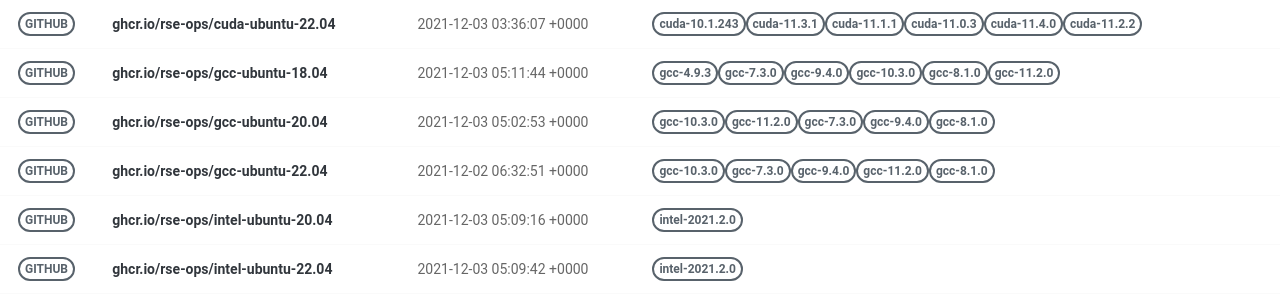
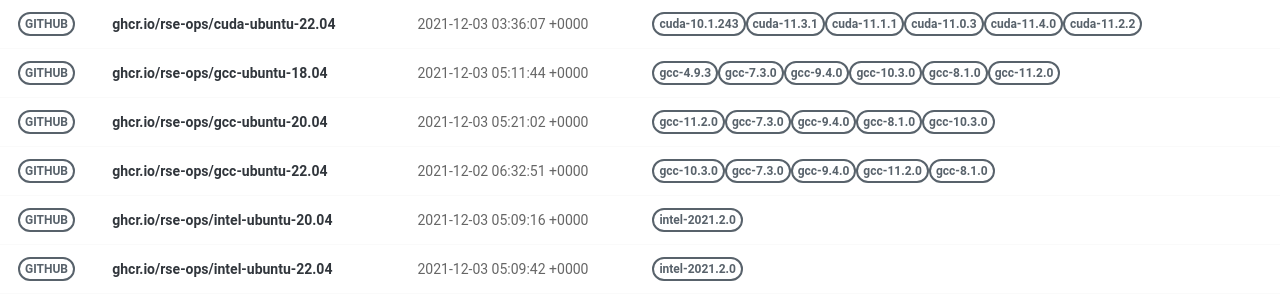
Before and after one commit to rse-ops/docker-images, a Jekyll site: the page built from pages/index.md, in a window 1280 px wide. Shown: the part 326-626 px from the top of the page. Built offline with Jekyll 4.4.1, drawn with Linux system fonts in a browser that asks for light colours; nearby versions of some CDN libraries; part of the change alters nothing that is shown.

Commit message:
Automated push to update library 2021-12-03

```diff
--- a/_library/ghcr.io-rse-ops-gcc-ubuntu-20.04.md
+++ b/_library/ghcr.io-rse-ops-gcc-ubuntu-20.04.md
@@ -1,14 +1,11 @@
 ---
 layout: container
 name: ghcr.io/rse-ops/gcc-ubuntu-20.04
-updated_at: 2021-12-03 05:02:53.568882
+updated_at: 2021-12-03 05:21:02.920241
 
 
 container_url: https://github.com/orgs/rse-ops/packages/container/package/gcc-ubuntu-20.04
 versions:
- - tag: gcc-10.3.0
-   dockerfile: https://github.com/rse-ops/docker-images/blob/main/ubuntu/gcc/Dockerfile
-   manifest: https://crane.ggcr.dev/manifest/ghcr.io/rse-ops/gcc-ubuntu-20.04:gcc-10.3.0
  - tag: gcc-11.2.0
    dockerfile: https://github.com/rse-ops/docker-images/blob/main/ubuntu/gcc/Dockerfile
    manifest: https://crane.ggcr.dev/manifest/ghcr.io/rse-ops/gcc-ubuntu-20.04:gcc-11.2.0
@@ -21,5 +18,8 @@ versions:
  - tag: gcc-8.1.0
    dockerfile: https://github.com/rse-ops/docker-images/blob/main/ubuntu/gcc/Dockerfile
    manifest: https://crane.ggcr.dev/manifest/ghcr.io/rse-ops/gcc-ubuntu-20.04:gcc-8.1.0
+ - tag: gcc-10.3.0
+   dockerfile: https://github.com/rse-ops/docker-images/blob/main/ubuntu/gcc/Dockerfile
+   manifest: https://crane.ggcr.dev/manifest/ghcr.io/rse-ops/gcc-ubuntu-20.04:gcc-10.3.0
 
 ---
```
